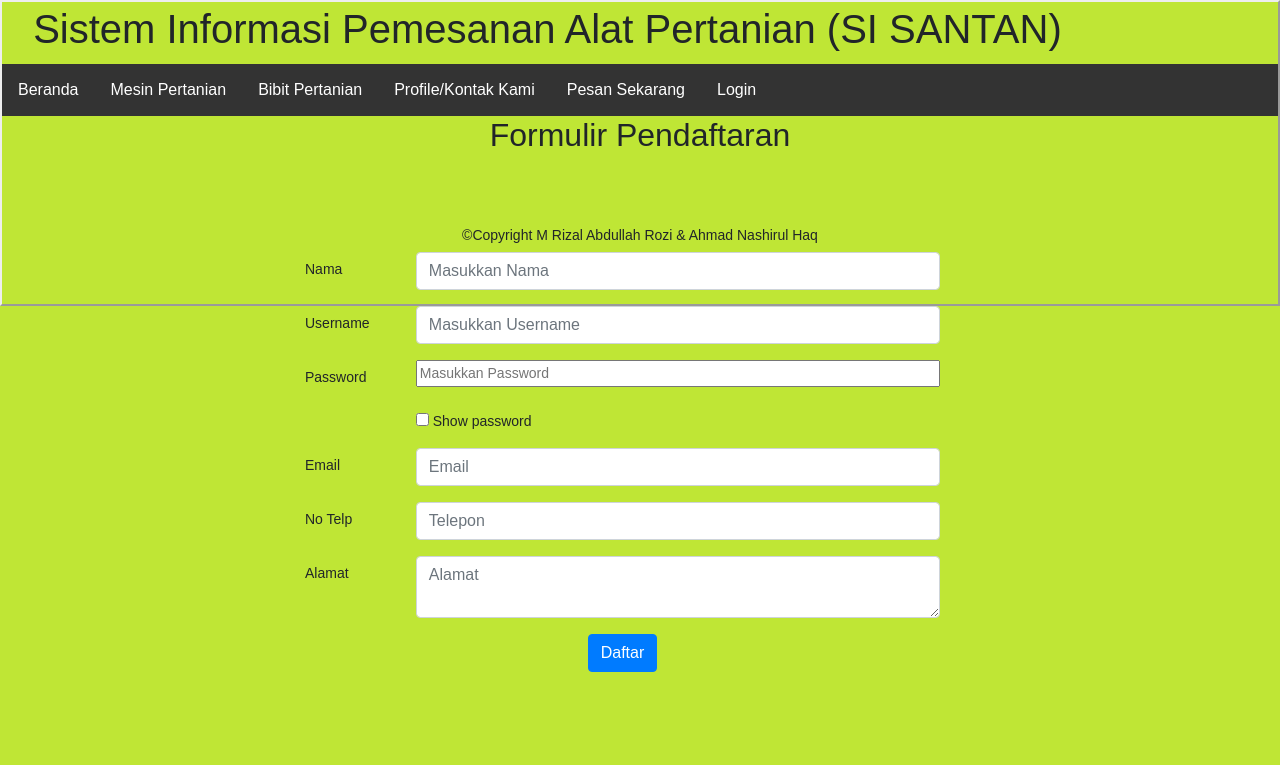
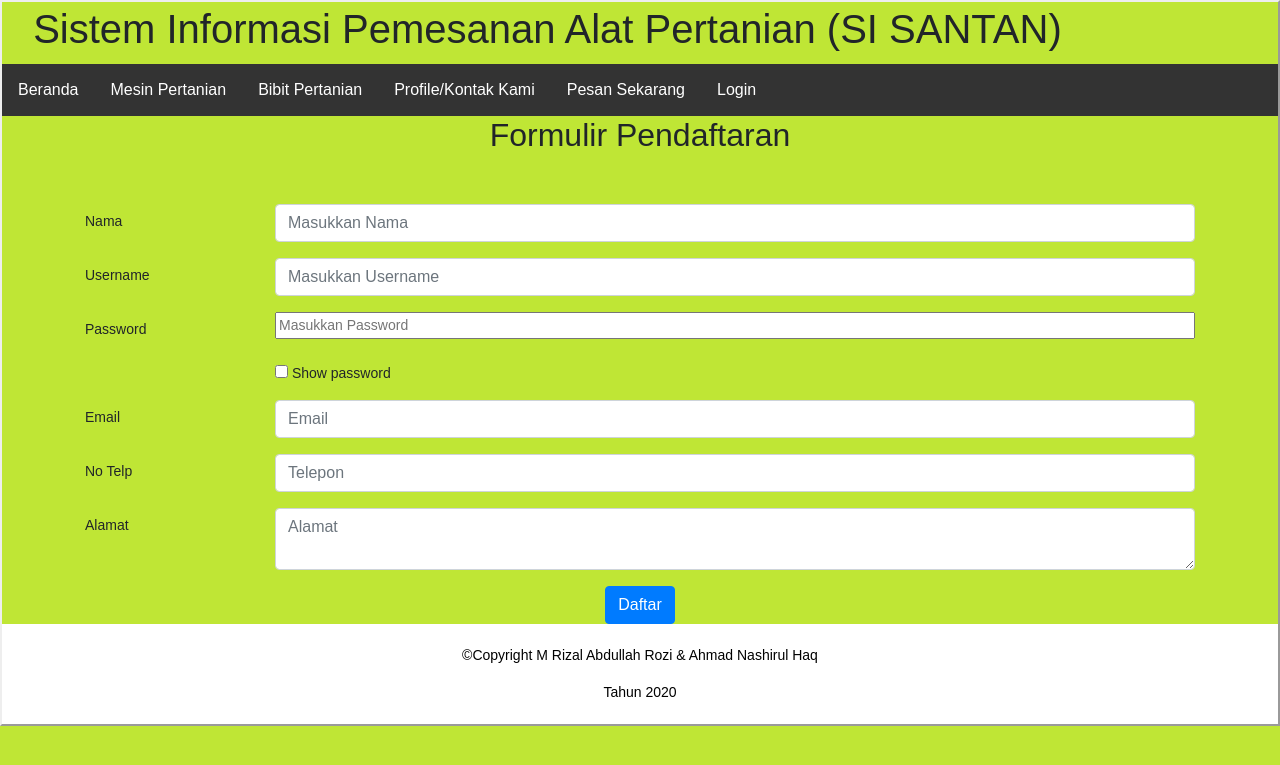
Before and after one commit to anashaq20/SISANTAN, a PHP site: page /FormPendaftaran.php in a window 1280 px wide. Shown: the top 765 px of the page. Run offline with PHP 8.4, Linux system fonts and the light colour scheme.

Commit message:
Update FormPendaftaran.php

```diff
--- a/FormPendaftaran.php
+++ b/FormPendaftaran.php
@@ -3,28 +3,19 @@
 <head>
 	<link rel="stylesheet" href="https://stackpath.bootstrapcdn.com/bootstrap/4.5.0/css/bootstrap.min.css" integrity="sha384-9aIt2nRpC12Uk9gS9baDl411NQApFmC26EwAOH8WgZl5MYYxFfc+NcPb1dKGj7Sk" crossorigin="anonymous">
 	<style>
-		.container {
-			width:100%;
-			height:100%;
-			position: fixed;
-			top: 20%;
-			left: 50%;
-			margin-top: 40px;
-			margin-left: -350px;
-			}
-
 		.password {
 			width: 100%;
 		}
 	</style>
 	<script type="text/javascript" src="jquery-3.4.1.min.js"></script>
 </head>
+<?php include('header.php');?>
 <body class="frame">
     <div>
-    <?php include('header.php')?>
+    <div>
 	    <center><h2>Formulir Pendaftaran</h2></center>
 	<br>
-	<br>
+	<br></div>
 <?php
 $error_nama = "";
 $error_username = "";
@@ -156,10 +147,9 @@ function cek_input($data) {
 	return $data;
 }
 ?>
-
 <div class="container">
 <div class="row">
-	<div class="col-md-7">
+	<div class="col-md">
 				<form method="POST" action="<?php echo htmlspecialchars($_SERVER["PHP_SELF"]);?>">
 				<div class="form-group row">
 					<label for="nama" class="col-sm-2 col-form-label">Nama</label>
@@ -230,13 +220,11 @@ function cek_input($data) {
 </div>
 </div>
 </body>
-
-<footer>
+<footer style="background-color:white; color:black;">
   <br>
   <center><p>©Copyright M Rizal Abdullah Rozi & Ahmad Nashirul Haq
 </p></center>
 <center>Tahun 2020</center>
 <br>
 </footer>
-
 </html>
```
